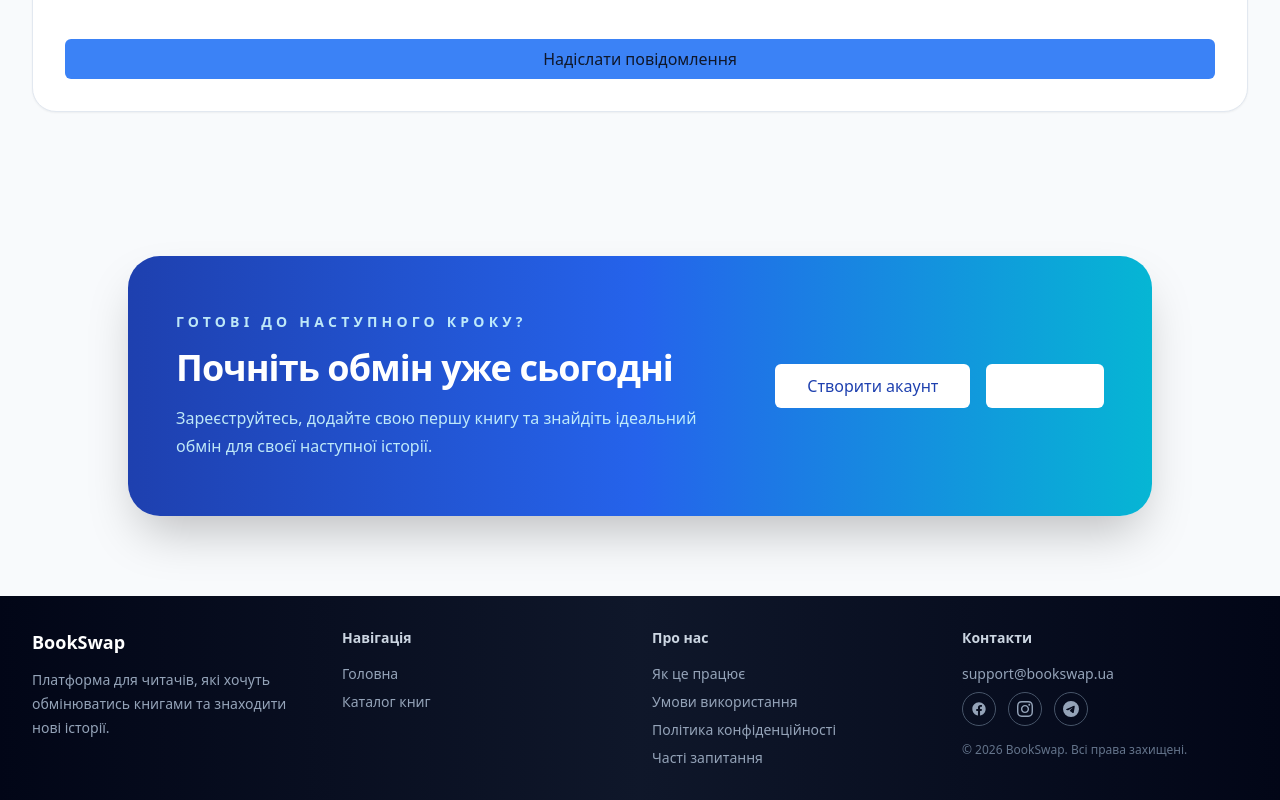
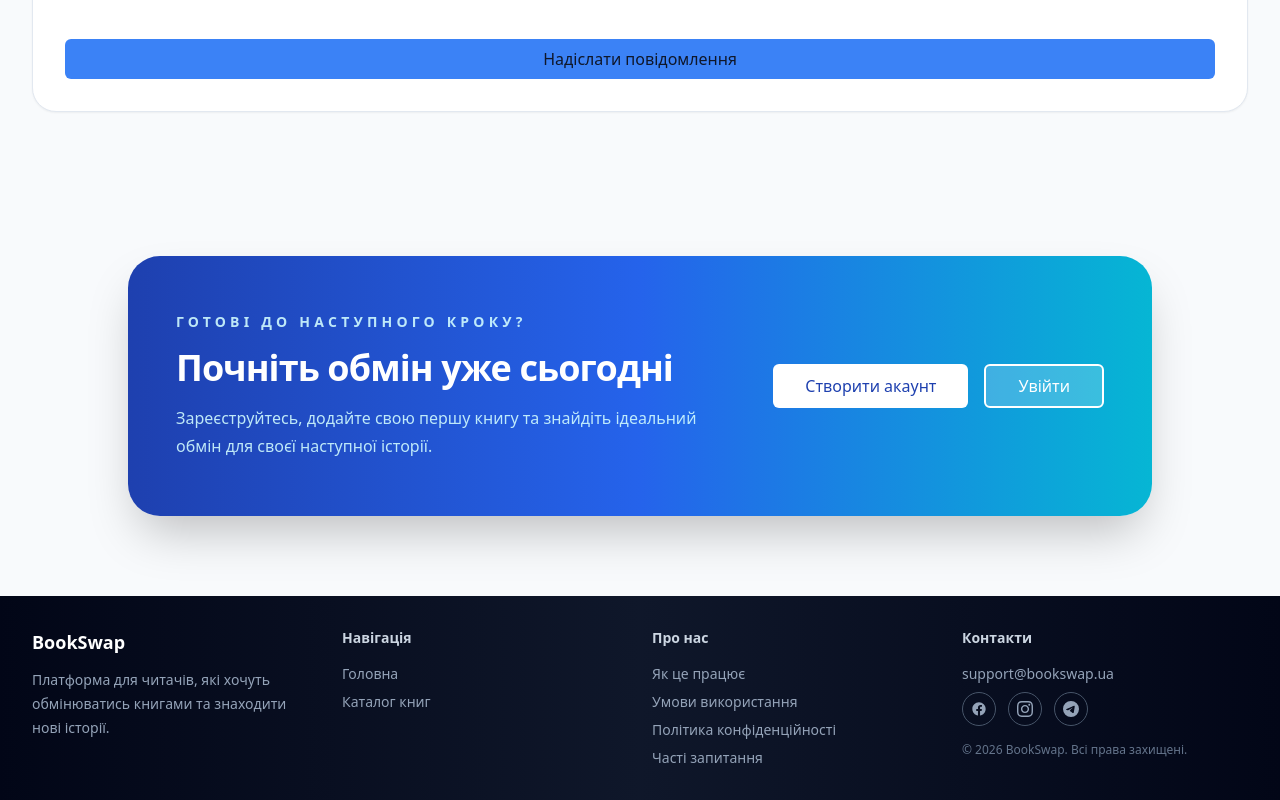
Before and after one commit to JustArchDEV/bookswap, a Next.js app: page / in a window 1280 px wide. Shown: the part 2619-3419 px from the top of the page. Built offline with nearby package versions, Linux system fonts and the light colour scheme; no server answers.

Commit message:
fix signout redirect

```diff
--- a/next.config.mjs
+++ b/next.config.mjs
@@ -16,6 +16,9 @@ const nextConfig = {
       },
     ],
   },
+  eslint: {
+    ignoreDuringBuilds: true,
+  },
   experimental: {
     optimizePackageImports: ['lucide-react'],
   },
--- a/src/app/(public)/page.tsx
+++ b/src/app/(public)/page.tsx
@@ -210,7 +210,7 @@ export default async function Home() {
                   </Button>
                 </Link>
                 <Link href="/login" className="w-full sm:w-auto">
-                  <Button size="lg" variant="outline" className="w-full border-white/70 text-white hover:bg-white/10">
+                  <Button size="lg" variant="outline" className="w-full border-2 border-white text-white bg-white/20 hover:bg-white/30">
                     Увійти
                   </Button>
                 </Link>
--- a/src/components/Header.tsx
+++ b/src/components/Header.tsx
@@ -149,7 +149,7 @@ export default function Header() {
                 <span>{displayName}</span>
               </Link>
               <button
-                onClick={() => { window.location.href = '/api/auth/signout'; }}
+                onClick={() => { window.location.href = '/api/auth/signout?callbackUrl=/'; }}
                 className="rounded-lg border border-slate-200 px-3 py-1.5 text-sm font-medium text-slate-700 hover:bg-slate-50"
               >
                 Вихід
```
